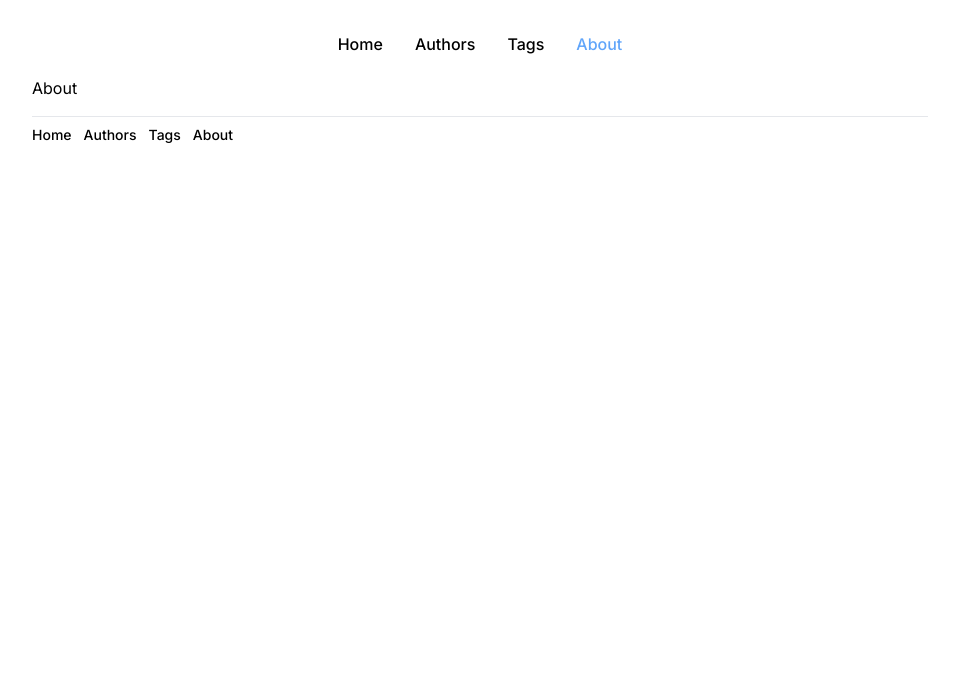
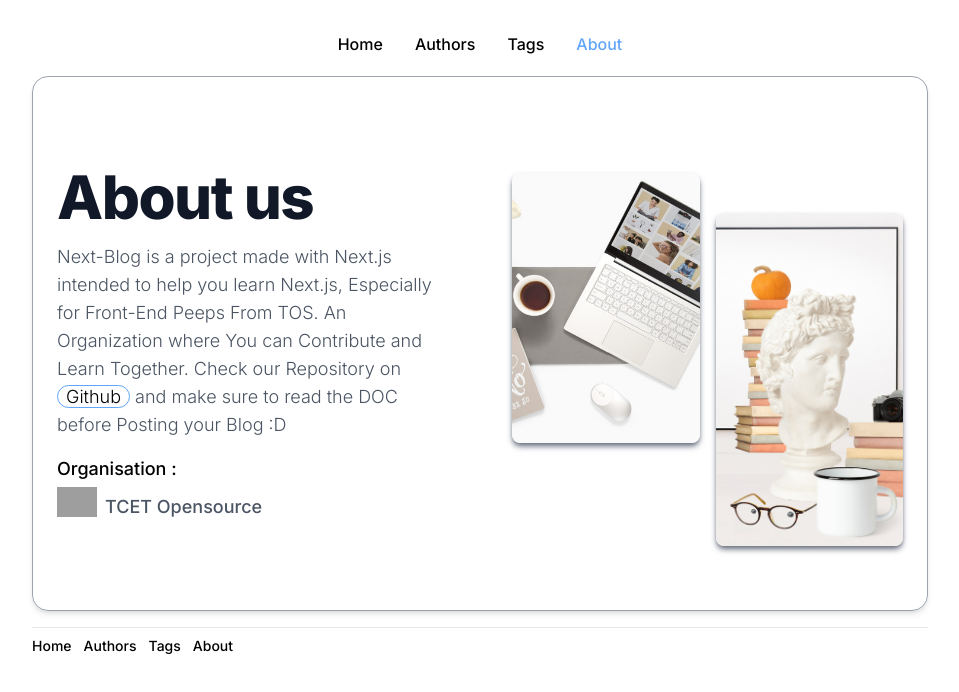
Before and after one commit to Rahilsiddique/next-blog, a Next.js app: page /about in a window 1280 px wide. Shown: the top 692 px of the page, without its empty margins (160-1119 px from the left). Built offline with nearby package versions, Linux system fonts and the light colour scheme; grey boxes are pictures that could not be loaded.

Commit message:
About Section

```diff
--- a/src/app/about/page.tsx
+++ b/src/app/about/page.tsx
@@ -1,5 +1,66 @@
+import React from "react";
+import Image from "next/image";
 const page = () => {
-  return <div>About</div>;
+  return (
+    <div>
+      <section className="bg-white">
+        <div className="gap-16 items-center py-8 px-4 mx-auto border border-gray-400 shadow-md rounded-2xl max-w-screen-xl lg:grid lg:grid-cols-2 lg:py-16 lg:px-6">
+          <div className="font-light text-gray-600 sm:text-lg">
+            <h2 className="mb-4 text-6xl tracking-tight font-extrabold text-gray-900">
+              About us
+            </h2>
+            <p className="mb-4">
+              Next-Blog is a project made with Next.js intended to help you
+              learn Next.js, Especially for Front-End Peeps From TOS. An
+              Organization where You can Contribute and Learn Together. Check
+              our Repository on{" "}
+              <a
+                href="https://github.com/Rahilsiddique/next-blog"
+                target="_blank"
+                className="text-black border border-blue-400 px-2 rounded-xl font-light hover:bg-blue-600 hover:text-white"
+              >
+                {" "}
+                Github
+              </a>{" "}
+              and make sure to read the DOC before Posting your Blog :D
+            </p>
+            <div>
+              <p className="text-black text-md mb-1 font-medium">
+                Organisation :
+              </p>
+              <div className="flex">
+              <a href="https://opensource.tcetmumbai.in/">
+                <img
+                  src="https://opensource.tcetmumbai.in/img/logo.png"
+                  height={40}
+                  width={40}
+                  alt="tcetopensource"
+                />
+              </a>
+              <p className="lg:text-lg font-medium mt-[6px] px-2 sm:text-sm ">TCET Opensource</p>
+              </div>
+            </div>
+          </div>
+          <div className="grid grid-cols-2 gap-4 mt-8">
+            <Image
+              height={700}
+              width={300}
+              className="stroke stroke-gray-950 transition ease-in-out duration-200 w-full shadow-gray-500 shadow-md rounded-lg hover:scale-105 hover:shadow-xl"
+              src={"/Browsing internet.png"}
+              alt="office content 1"
+            />
+            <Image
+              height={700}
+              width={300}
+              className=" stroke stroke-gray-950 transition ease-in-out duration-200 mt-4 shadow-gray-500 w-full shadow-md lg:mt-10 rounded-lg hover:scale-105 hover:shadow-xl"
+              src={"/Gothic.png"}
+              alt="office content 2"
+            />
+          </div>
+        </div>
+      </section>
+    </div>
+  );
 };
 
 export default page;
```
Also changed, not shown: public/Browsing internet.png (added), public/Gothic.png (added).
